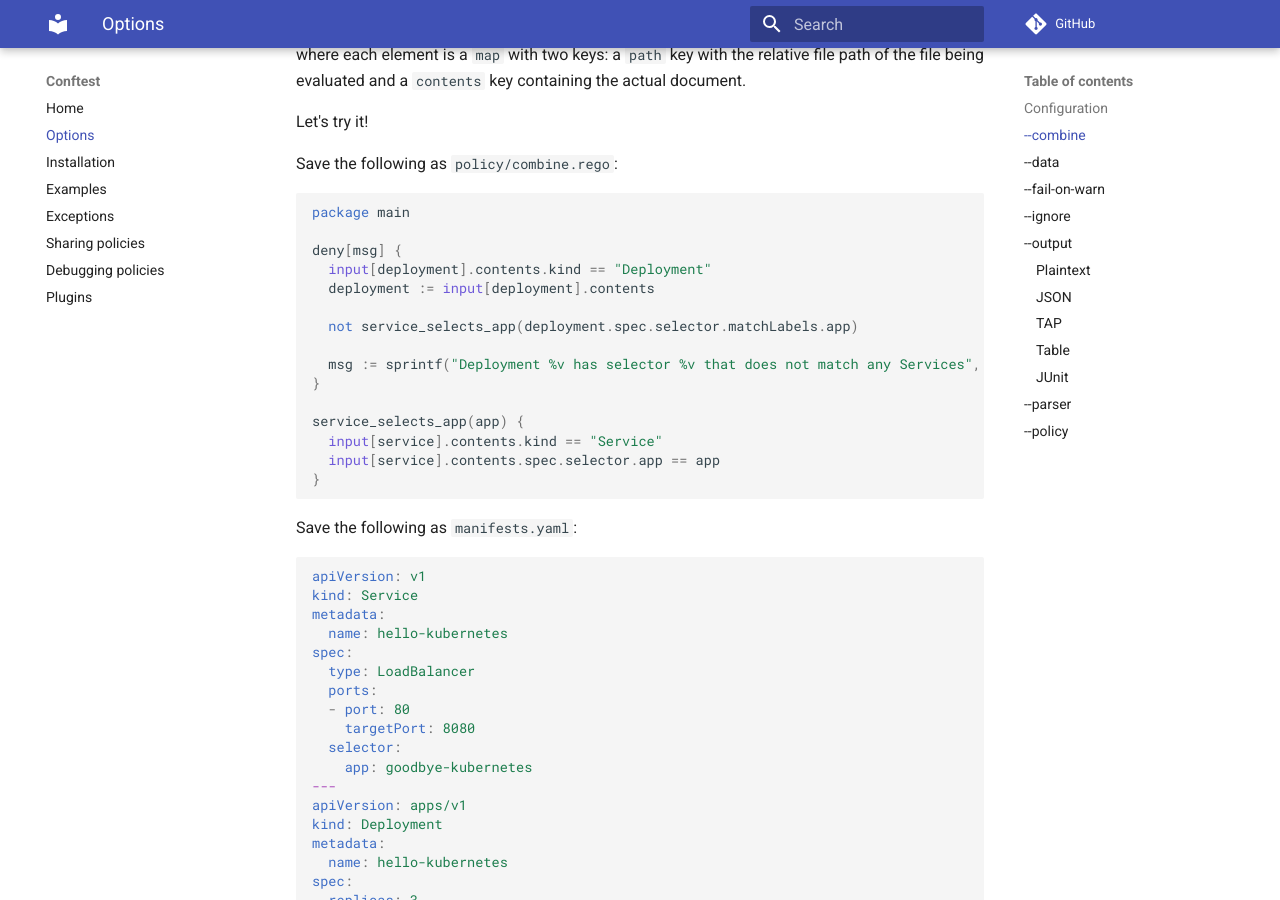
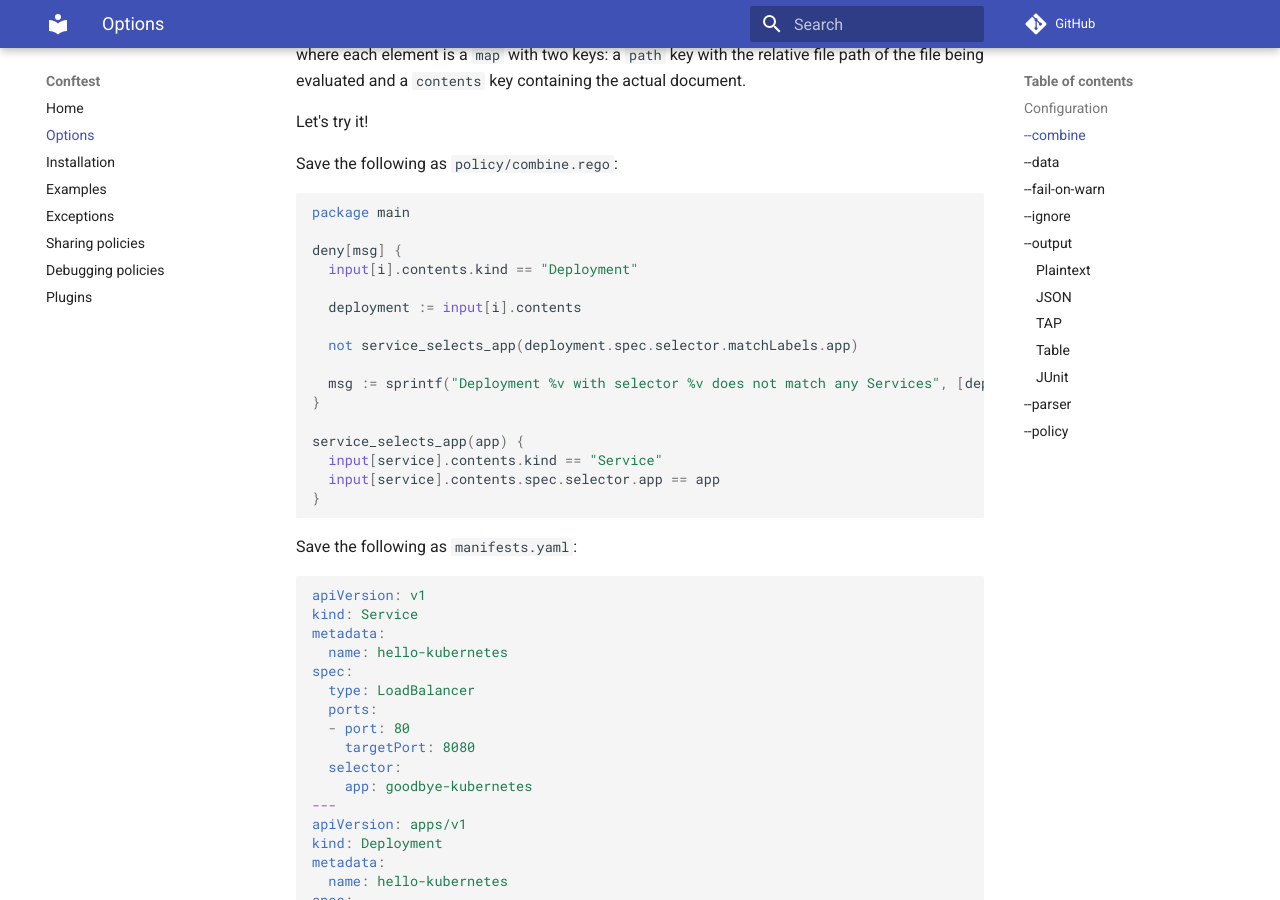
Before and after one commit to open-policy-agent/conftest, an MkDocs documentation site: the page built from docs/options.md, in a window 1280 px wide and 900 px high, scrolled down 917 px. Built offline with MkDocs 1.6.1 and Material for MkDocs 9.7.7, drawn with Linux system fonts in a browser that asks for light colours; comment, search, counter and statistics services are not loaded.

Commit message:
Fix example in documentation (#552)
Signed-off-by: John Reese <john@reese.dev>

```diff
--- a/docs/options.md
+++ b/docs/options.md
@@ -36,12 +36,13 @@ Save the following as `policy/combine.rego`:
 package main
 
 deny[msg] {
-  input[deployment].contents.kind == "Deployment"
-  deployment := input[deployment].contents
+  input[i].contents.kind == "Deployment"
+
+  deployment := input[i].contents
 
   not service_selects_app(deployment.spec.selector.matchLabels.app)
 
-  msg := sprintf("Deployment %v has selector %v that does not match any Services", [deployment.metadata.name, deployment.spec.selector.matchLabels.app])
+  msg := sprintf("Deployment %v with selector %v does not match any Services", [deployment.metadata.name, deployment.spec.selector.matchLabels])
 }
 
 service_selects_app(app) {
```
